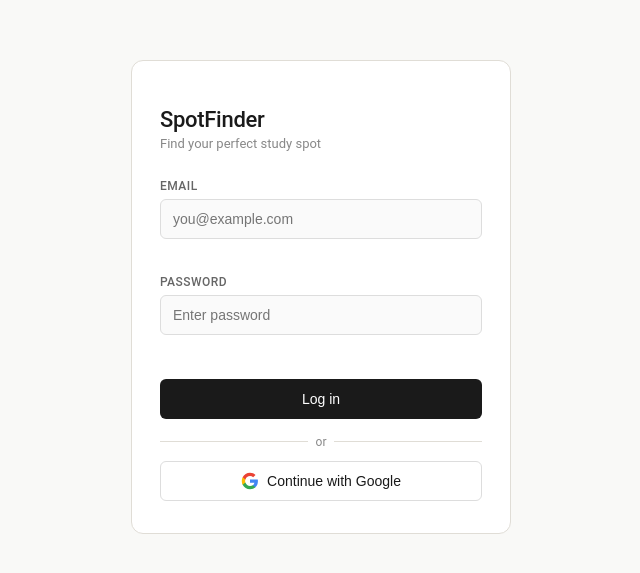
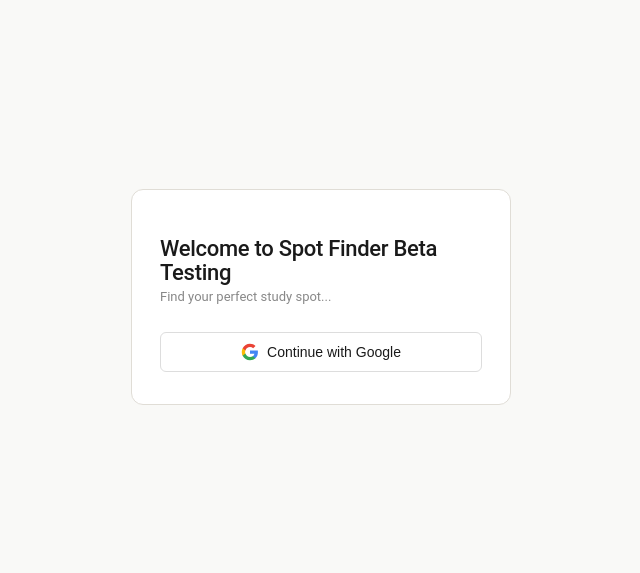
Before and after one commit to vincenttrinh9098/cafe-finder, a React (Vite) app in the folder cafe-finder-frontend/: page /login in a window 1280 px wide. Shown: the part 103-676 px from the top of the page, without its empty margins (319-959 px from the left). Built offline with nearby package versions, Linux system fonts and the light colour scheme; no server answers.

Commit message:
Debug and removal of manual login and password

```diff
--- a/cafe-finder-frontend/src/pages/login/Login.jsx
+++ b/cafe-finder-frontend/src/pages/login/Login.jsx
@@ -1,22 +1,26 @@
+
+import styles from './Login.module.css'
+import { SocialLogin } from './components/SocialLogin'
+/*
+import { LoginForm } from './components/LoginForm'
 import { useState } from 'react'
 import { useNavigate, useLocation } from 'react-router-dom'
-import styles from './Login.module.css'
-import { LoginForm } from './components/LoginForm'
-import { SocialLogin } from './components/SocialLogin'
 import { validateEmail, validatePassword } from './utils/loginValidation'
 import supabase from '../../lib/supabase.js'
+*/
 
 export function Login() {
+  /*
   const navigate = useNavigate()
   const location = useLocation();
-  const from = location.state?.from?.pathname ?? '/';
-  navigate(from, { replace: true });
 
 
 
-
+ const from = location.state?.from?.pathname ?? '/';
   const [email, setEmail] = useState('')
   const [password, setPassword] = useState('')
+
+  navigate(from, { replace: true });
   const [emailError, setEmailError] = useState('')
   const [passwordError, setPasswordError] = useState('')
   const [authError, setAuthError] = useState('')
@@ -61,16 +65,18 @@ export function Login() {
       navigate('/profile/')
     }
   }
+    */
 
   return (
     <div className={styles.loginContainer}>
       <div className={styles.loginCard}>
 
         <div className={styles.branding}>
-          <h1>SpotFinder</h1>
-          <p>Find your perfect study spot</p>
+          <h1>Welcome to Spot Finder Beta Testing</h1>
+          <p>Find your perfect study spot...</p>
         </div>
 
+      {/*
         <LoginForm
           email={email}
           password={password}
@@ -82,6 +88,8 @@ export function Login() {
           onSubmit={handleSubmit}
         />
 
+      */}
+
         <SocialLogin />
 
       </div>
--- a/cafe-finder-frontend/src/pages/login/components/SocialLogin.jsx
+++ b/cafe-finder-frontend/src/pages/login/components/SocialLogin.jsx
@@ -22,9 +22,11 @@ async function handleGoogleLogin() {
 
   return (
     <div className={styles.socialLogin}>
+      {/*
       <div className={styles.divider}>
         <span>or</span>
       </div>
+      */}
 
       <button
         type="button"
```
